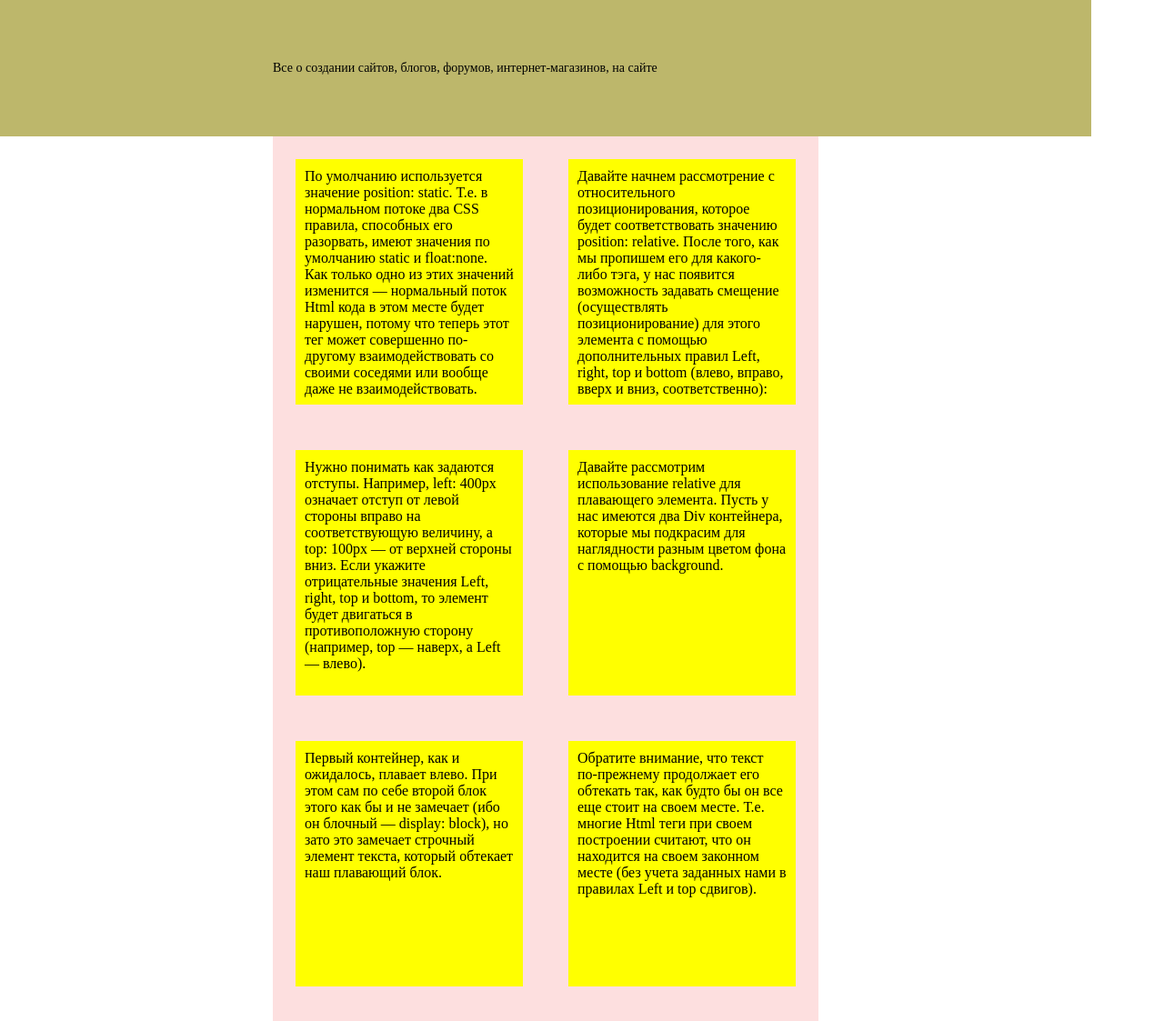
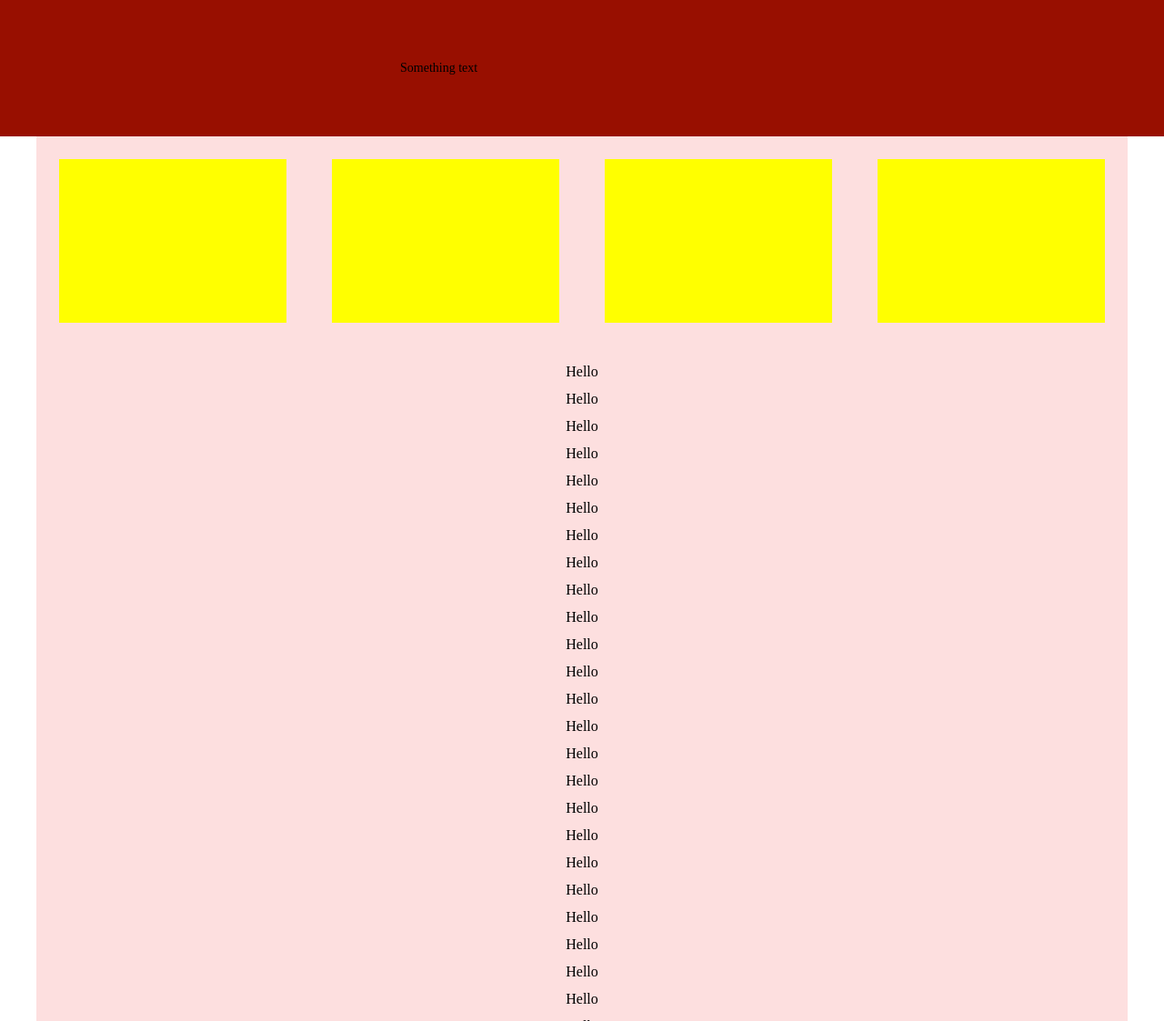
Before and after one commit to AlexKisialiou/AlexKisialiou.github.io, a plain HTML site: page index.html in a window 1280 px wide. Shown: the top 1123 px of the page at 91% size. Drawn offline with Linux system fonts and the light colour scheme.

Commit message:
fix 1 task - correct all task

```diff
--- a/css/style.css
+++ b/css/style.css
@@ -1,61 +1,64 @@
-body, p, h1, h2, div, header {
+body, p, div, header, footer {
     margin: 0px;
     padding: 0px;
 }
-div,header, p , h1, h2, span{
+div, header, p {
     /*
     border: 1px solid #2b2b2b;
     */
 }
 
-header, footer, .wrapper {
+.wrapper {
     width: 1200px;
+    margin: auto;
+    font-size: 0;
 }
-header, footer {
+.block {
     height: 150px;
-    font-size:0;
+    display: inline-block;
+    line-height: 150px;
+    vertical-align: middle;
+    font-size: 14px;
+}
+header .block{
+    width: 400px;
+}
+header, footer, .content-wrapper {
+    height: 150px;
+    min-width: 1200px;
+    width: 100%;
 }
 header {
-    background-color:  darkkhaki;
-    vertical-align: middle;
-
+    background-color:  #980f00;
 }
-.info ,.logo, .navigate, .location {
-    height: 150px;
-    display: inline-block;
-}
-.info {
-    width: 50%;
-    font-size: 14px;
-    line-height: 150px;
-    vertical-align: top;
-}
-
-.logo, .navigate{
-    width: 25%;
+.content-wrapper {
+    height: auto;
 }
 .content {
     background: #fddfdf;
-    width: 50%;
-    height: 2000px;
+    height: auto;
+    width: 1200px;
     margin: auto;
 }
-
-.content>p {
+.blocks {
+    height: 250px;
+}
+.blocks>div {
     background: yellow;
     width: 230px;
-    height: 250px;
+    height: 160px;
     margin: 25px;
     padding: 10px;
     float: left;
 }
+.text>p {
+    text-align: center;
+    height: 30px;
+}
 
 footer {
-    background-color:  #dad55e;
+    background-color:  chartreuse;
 }
-.location {
-    width: 50%;
+footer .block {
+    width: 600px;
 }
-footer .info {
-    width: 50%;
-}
--- a/index.html
+++ b/index.html
@@ -5,47 +5,57 @@
     </head>
     <body>
         <header>
-            <div class="logo"></div>
-            <div class="info">
-                <span>Все о создании сайтов, блогов, форумов, интернет-магазинов,  на сайте</span>
+            <div class="wrapper">
+                <div class="block"></div>
+                <div class="block">
+                    Something text
+                </div>
+                <div class="block"></div>
             </div>
-            <div class="navigate"></div>
         </header>
-        <div class="wrapper">
+        <div class="content-wrapper">
             <div class="content">
-                <p>По умолчанию используется значение position: static. Т.е. в нормальном потоке два CSS правила, способных его разорвать,
-                    имеют значения по умолчанию static и float:none. Как только одно из этих значений изменится — нормальный поток Html
-                    кода в этом месте будет нарушен, потому что теперь этот тег может совершенно по-другому взаимодействовать со своими
-                    соседями или вообще даже не взаимодействовать.</p>
-                <p>Давайте начнем рассмотрение с относительного позиционирования, которое будет соответствовать значению position: relative.
-                    После того, как мы пропишем его для какого-либо тэга, у нас появится возможность задавать смещение (осуществлять позиционирование)
-                    для этого элемента с помощью дополнительных правил Left, right, top и bottom (влево, вправо, вверх и вниз, соответственно):</p>
-                <p>Нужно понимать как задаются отступы. Например, left: 400px означает отступ от левой стороны вправо на соответствующую величину,
-                    а top: 100px — от верхней стороны вниз. Если укажите отрицательные значения Left, right, top и bottom, то элемент будет двигаться
-                    в противоположную сторону (например, top — наверх, а Left — влево).</p>
-                <p>Давайте рассмотрим использование relative для плавающего элемента. Пусть у нас имеются два Div контейнера, которые
-                    мы подкрасим для наглядности разным цветом фона с помощью background.</p>
-                <p>Первый контейнер, как и ожидалось, плавает влево. При этом сам по себе второй блок этого как бы и не замечает
-                    (ибо он блочный — display: block), но зато это замечает строчный элемент текста, который обтекает наш плавающий блок.</p>
-                <p>Обратите внимание, что текст по-прежнему продолжает его обтекать так, как будто бы он все еще стоит на своем месте.
-                    Т.е. многие Html теги при своем построении считают, что он находится на своем законном месте (без учета заданных нами
-                    в правилах Left и top сдвигов).</p>
-                <p>Нужно понимать как задаются отступы. Например, left: 400px означает отступ от левой стороны вправо на соответствующую величину,
-                    а top: 100px — от верхней стороны вниз. Если укажите отрицательные значения Left, right, top и bottom, то элемент будет двигаться
-                    в противоположную сторону (например, top — наверх, а Left — влево).</p>
-                <p>Нужно понимать как задаются отступы. Например, left: 400px означает отступ от левой стороны вправо на соответствующую величину,
-                    а top: 100px — от верхней стороны вниз. Если укажите отрицательные значения Left, right, top и bottom, то элемент будет двигаться
-                    в противоположную сторону (например, top — наверх, а Left — влево).</p>
-                <p>Нужно понимать как задаются отступы. Например, left: 400px означает отступ от левой стороны вправо на соответствующую величину,
-                    а top: 100px — от верхней стороны вниз. Если укажите отрицательные значения Left, right, top и bottom, то элемент будет двигаться
-                    в противоположную сторону (например, top — наверх, а Left — влево).</p>
+                <div class="blocks">
+                    <div></div>
+                    <div></div>
+                    <div></div>
+                    <div></div>
+                </div>
+                <div class="text">
+                    <p>Hello</p>
+                    <p>Hello</p>
+                    <p>Hello</p>
+                    <p>Hello</p>
+                    <p>Hello</p>
+                    <p>Hello</p>
+                    <p>Hello</p>
+                    <p>Hello</p>
+                    <p>Hello</p>
+                    <p>Hello</p>
+                    <p>Hello</p>
+                    <p>Hello</p>
+                    <p>Hello</p>
+                    <p>Hello</p>
+                    <p>Hello</p>
+                    <p>Hello</p>
+                    <p>Hello</p>
+                    <p>Hello</p>
+                    <p>Hello</p>
+                    <p>Hello</p>
+                    <p>Hello</p>
+                    <p>Hello</p>
+                    <p>Hello</p>
+                    <p>Hello</p>
+                    <p>Hello</p>
+                    <p>Hello</p>
+
+                </div>
             </div>
         </div>
         <footer>
-        <footer>
-            <div class="location"></div>
-            <div class="info">
-                <span>Все о создании сайтов, блогов, форумов, интернет-магазинов,и заработке на сайте</span>
+            <div class="wrapper">
+                <div class="block"></div>
+                <div class="block"> Something text</div>
             </div>
         </footer>
     </body>
```
